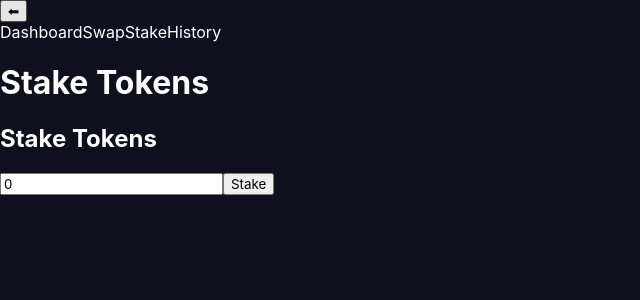
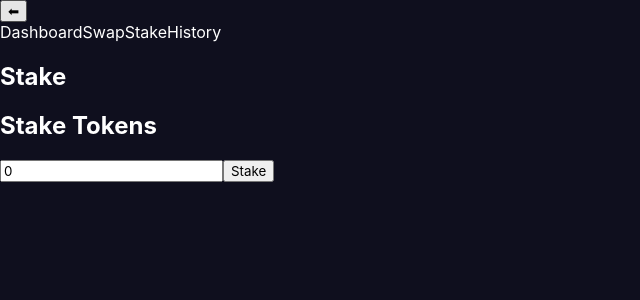
Before and after one commit to forumevi/anoma-intent-project, a Next.js app: page /dashboard/stake in a window 1280 px wide. Shown: the top 300 px of the page, without its empty margins (0-640 px from the left). Built offline with nearby package versions, Linux system fonts and the light colour scheme.

Commit message:
Update page.tsx

```diff
--- a/app/dashboard/stake/page.tsx
+++ b/app/dashboard/stake/page.tsx
@@ -1,9 +1,9 @@
-import StakeForm from '../../../components/StakeForm';
+import StakeForm from "../../../components/StakeForm";
 
 export default function StakePage() {
   return (
-    <div className="p-6">
-      <h1 className="text-2xl font-bold mb-4">Stake Tokens</h1>
+    <div>
+      <h2 className="text-3xl font-bold mb-6">Stake</h2>
       <StakeForm />
     </div>
   );
```
